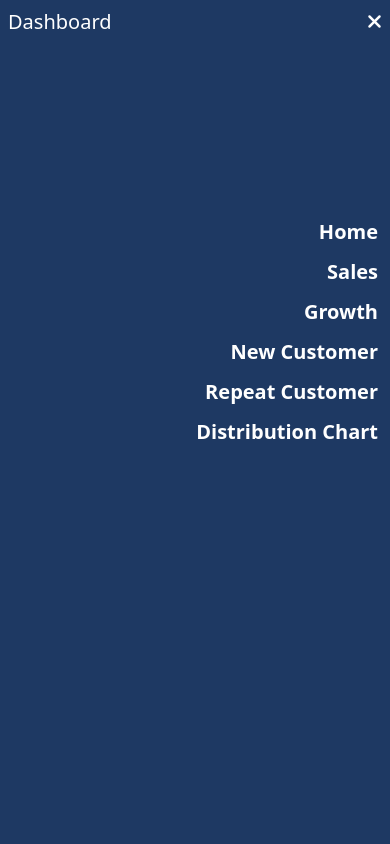
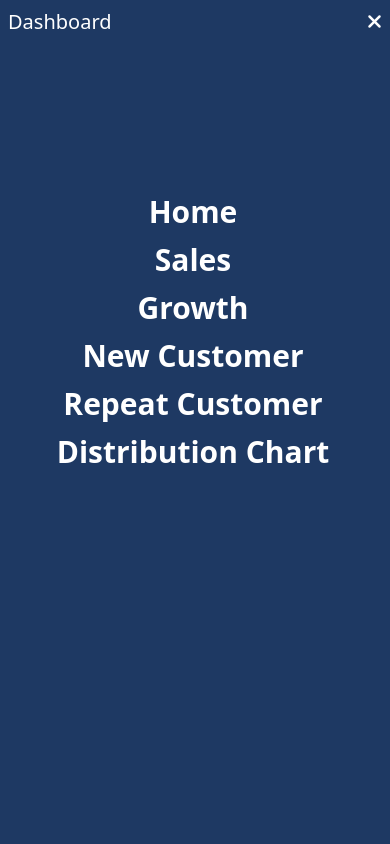
Before and after one commit to Yashwadkar2121/Rapid-Quest, a React (Vite) app in the folder client/: page / in a window 390 px wide. Both pictures are taken after a click on the button 373 px from the left and 22 px from the top of the page. Shown: the top 844 px of the page. Built offline with nearby package versions, Linux system fonts and the light colour scheme.

Commit message:
responsiveness of navbar

```diff
--- a/client/src/components/Navbar.jsx
+++ b/client/src/components/Navbar.jsx
@@ -38,13 +38,13 @@ function Navbar() {
       <ul
         className={` ${
           isOpen
-            ? "text-right min-h-screen p-2 md:p-7 flex flex-col justify-center pb-72"
+            ? "text-center lg:text-right min-h-screen p-2 md:p-7 flex flex-col justify-center pb-72"
             : "hidden"
         }`}
       >
         <li className="mr-1 mt-3 md:mt-5">
           <Link
-            className={`text-white text-xl md:text-3xl lg:text-4xl hover:text-blue-500 font-semibold ${
+            className={`text-white text-3xl md:text-4xl hover:text-blue-500 font-semibold ${
               location.pathname === "/" ? "text-blue-600" : ""
             }`}
             to="/"
@@ -55,7 +55,7 @@ function Navbar() {
         </li>
         <li className="mr-1 mt-3 md:mt-5">
           <Link
-            className={`text-white text-xl md:text-3xl lg:text-4xl hover:text-blue-500 font-semibold ${
+            className={`text-white text-3xl md:text-4xl hover:text-blue-500 font-semibold ${
               location.pathname === "/sales-over-time" ? "text-blue-600" : ""
             }`}
             to="/sales-over-time"
@@ -66,7 +66,7 @@ function Navbar() {
         </li>
         <li className="mr-1 mt-3 md:mt-5">
           <Link
-            className={`text-white text-xl md:text-3xl lg:text-4xl hover:text-blue-500 font-semibold ${
+            className={`text-white text-3xl md:text-4xl hover:text-blue-500 font-semibold ${
               location.pathname === "/sales-growth-rate" ? "text-blue-600" : ""
             }`}
             to="/sales-growth-rate"
@@ -77,7 +77,7 @@ function Navbar() {
         </li>
         <li className="mr-1 mt-3 md:mt-5">
           <Link
-            className={`text-white text-xl md:text-3xl lg:text-4xl hover:text-blue-500 font-semibold ${
+            className={`text-white text-3xl md:text-4xl hover:text-blue-500 font-semibold ${
               location.pathname === "/new-customers" ? "text-blue-600" : ""
             }`}
             to="/new-customers"
@@ -88,7 +88,7 @@ function Navbar() {
         </li>
         <li className="mr-1 mt-3 md:mt-5">
           <Link
-            className={`text-white text-xl md:text-3xl lg:text-4xl hover:text-blue-500 font-semibold ${
+            className={`text-white text-3xl md:text-4xl hover:text-blue-500 font-semibold ${
               location.pathname === "/repeat-customers" ? "text-blue-600" : ""
             }`}
             to="/repeat-customers"
@@ -99,7 +99,7 @@ function Navbar() {
         </li>
         <li className="mr-1 mt-3 md:mt-5">
           <Link
-            className={`text-white text-xl md:text-3xl lg:text-4xl hover:text-blue-500 font-semibold ${
+            className={`text-white text-3xl md:text-4xl hover:text-blue-500 font-semibold ${
               location.pathname === "/distribution-customers"
                 ? "text-blue-600"
                 : ""
```
